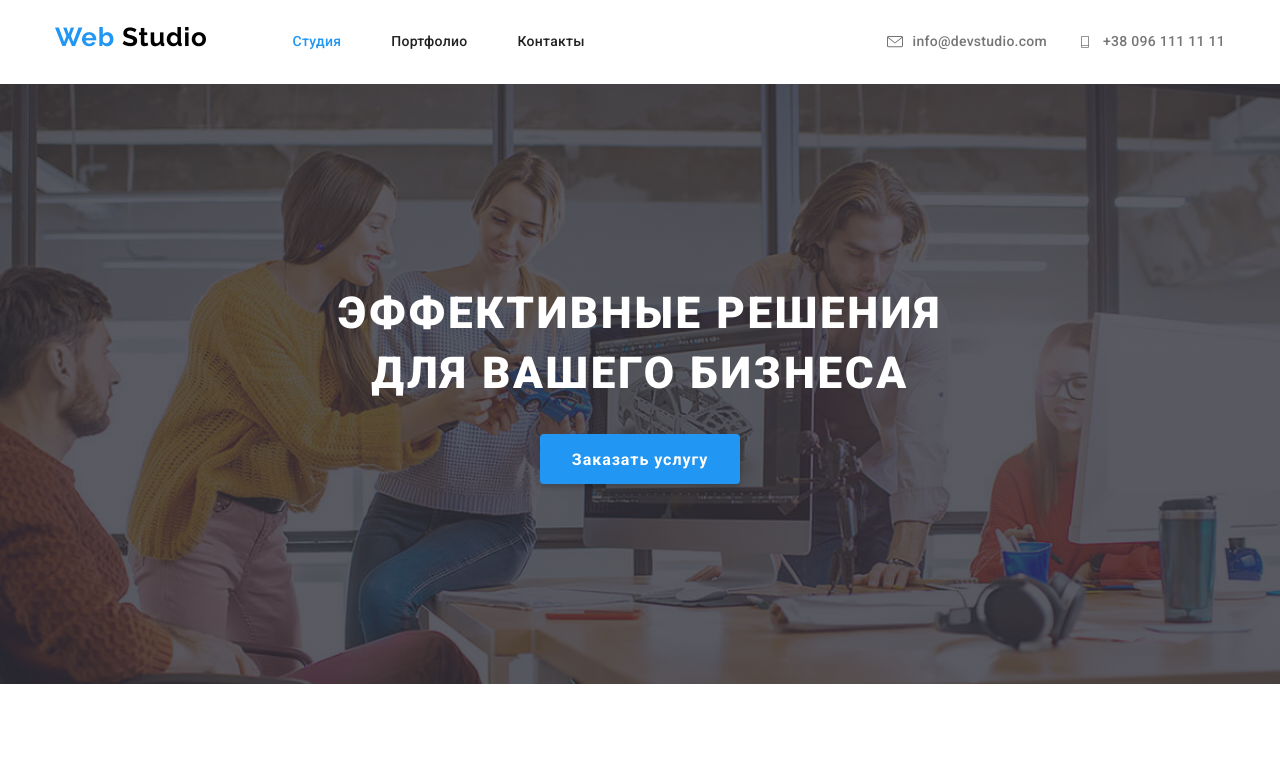
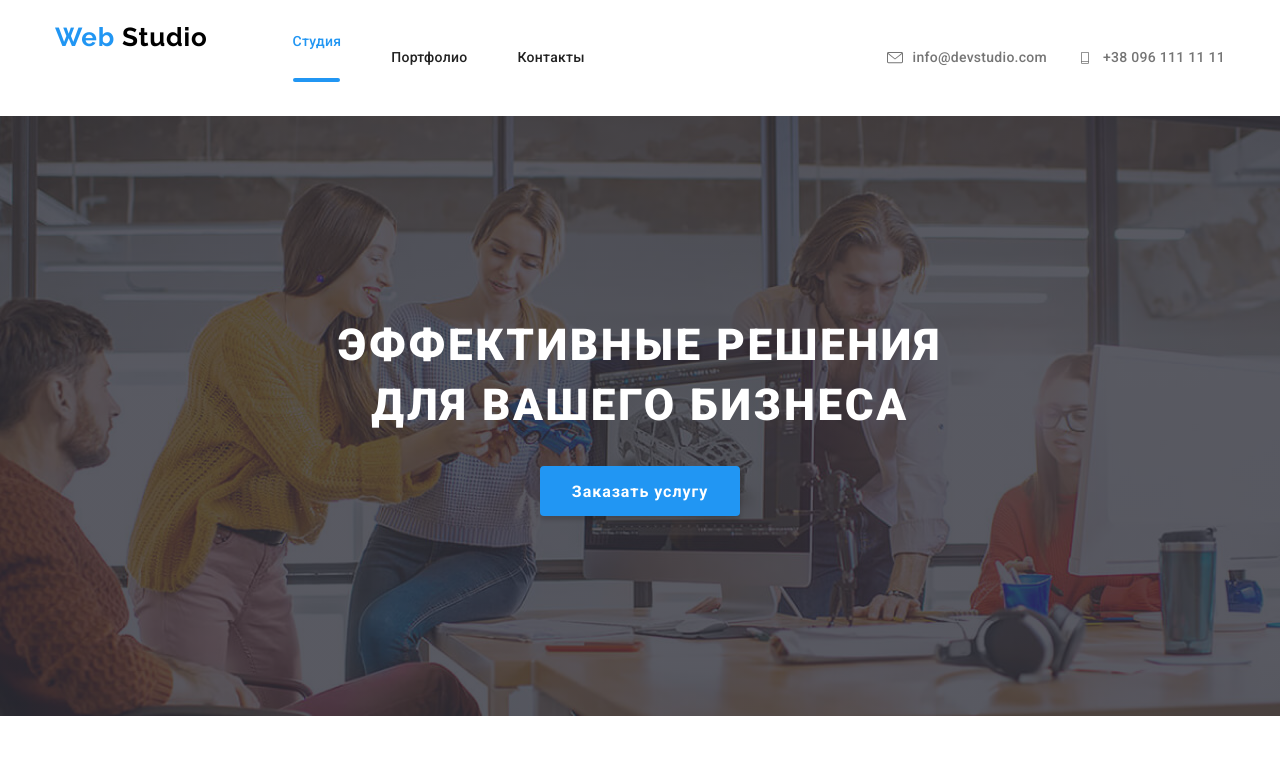
Before and after one commit to TarasZhuk88/goit-markup-hw-04, a plain HTML site: page index.html in a window 1280 px wide. Shown: the top 775 px of the page. Drawn offline with Linux system fonts and the light colour scheme.

Commit message:
трабля з лінією в навігації
трабля з лінією в навігації

```diff
--- a/CSS/styles.css
+++ b/CSS/styles.css
@@ -435,6 +435,7 @@ img {
 }
 
 /*наші стандарти*/
+
 .standards {
   padding-top: 94px;
   padding-bottom: 47px;
@@ -733,6 +734,23 @@ img {
 
 /*Декоративні ефекти + Векторна графіка*/
 
+*,
+*::before,
+*::after {
+  box-sizing: inherit;
+}
+.navigation-line::after {
+  display: block;
+  background-color: var(--accent-color);
+  width: 47px;
+  height: 4px;
+  left: 454px;
+  top: 76px;
+  margin-top: 28px;
+  content: "";
+  border-radius: 2px;
+}
+
 .decorative-img {
   background-image: linear-gradient(
       to bottom,
--- a/index.html
+++ b/index.html
@@ -27,7 +27,9 @@
           >
           <ul class="navigation-list list">
             <li class="navigation-list-item">
-              <a class="navigation-list-link link active" href="./index.html"
+              <a
+                class="navigation-list-link navigation-line link active"
+                href="./index.html"
                 >Студия</a
               >
             </li>
```
Also changed, not shown: portfolio.html (+1 -1 lines).
